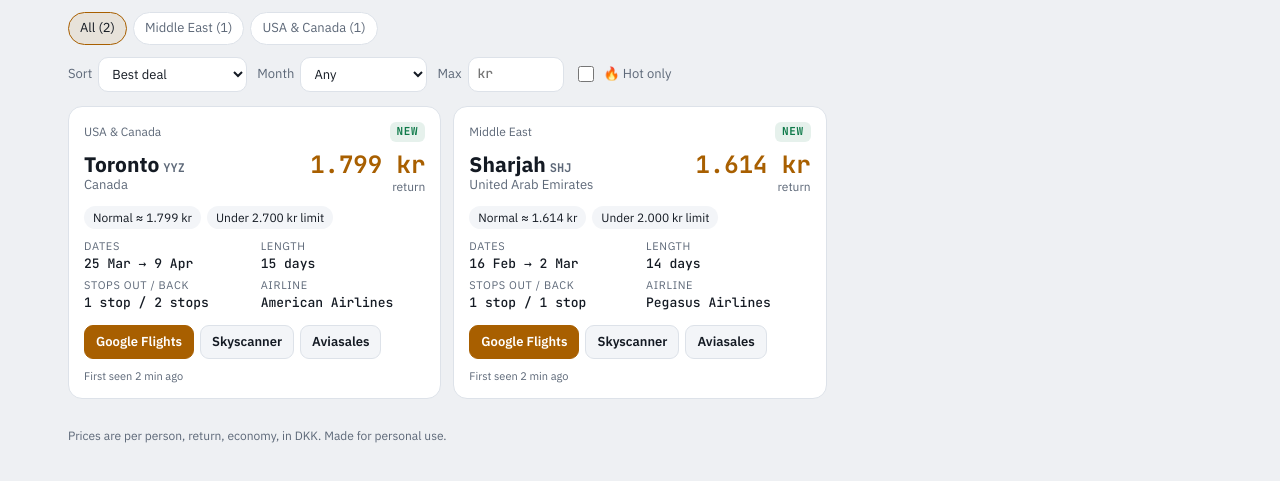
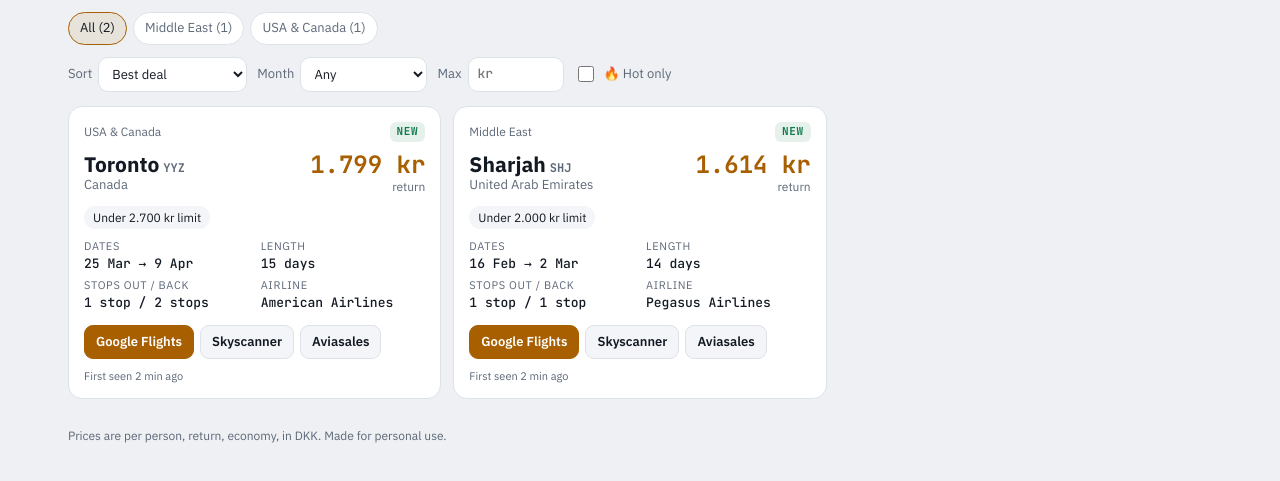
Before and after one commit to nstaalkjaer/flight-deals, a plain HTML site: page docs/index.html in a window 1280 px wide. Shown: the part 151-632 px from the top of the page. Drawn offline with Linux system fonts and the light colour scheme.

Commit message:
Page: only show the normal price once there is enough history

```diff
--- a/docs/index.html
+++ b/docs/index.html
@@ -335,7 +335,7 @@
     const disc = x.discount != null && x.discount > 0 ? Math.round(x.discount * 100) : null;
     const pills = [];
     if (disc != null && (x.why === "median" || x.why === "both")) pills.push(`<span class="pill disc">−${disc}% vs normal ${kr(x.median)}</span>`);
-    else if (x.median) pills.push(`<span class="pill">Normal ≈ ${kr(x.median)}</span>`);
+    else if (x.median && x.samples >= ((state.data.rules || {}).min_samples_for_median || 6)) pills.push(`<span class="pill">Normal ≈ ${kr(x.median)}</span>`);
     if (x.price_limit && x.price <= x.price_limit) pills.push(`<span class="pill">Under ${kr(x.price_limit)} limit</span>`);
     const meter = disc != null && disc > 0 ? `<div class="meter" title="${disc}% under normal"><i style="width:${Math.min(100, disc * 1.6)}%"></i></div>` : "";
     const airline = x.airline_name || x.airline || "–";
```
